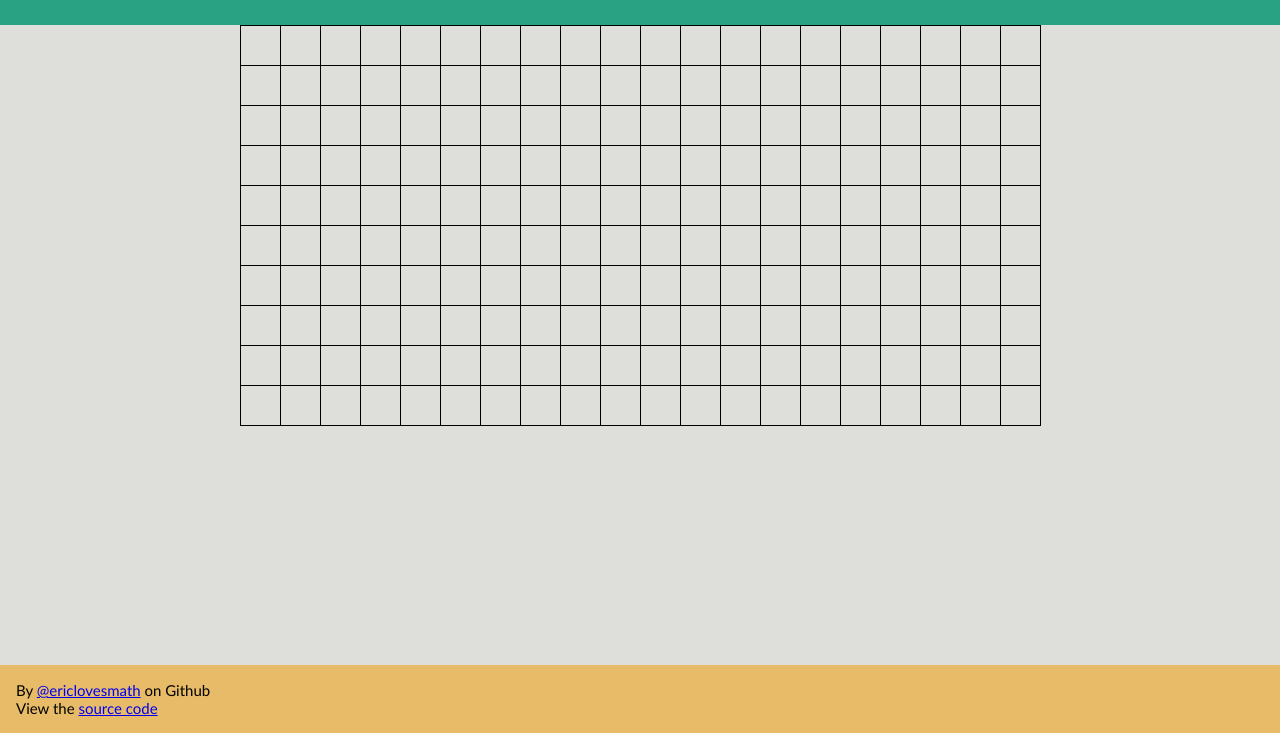
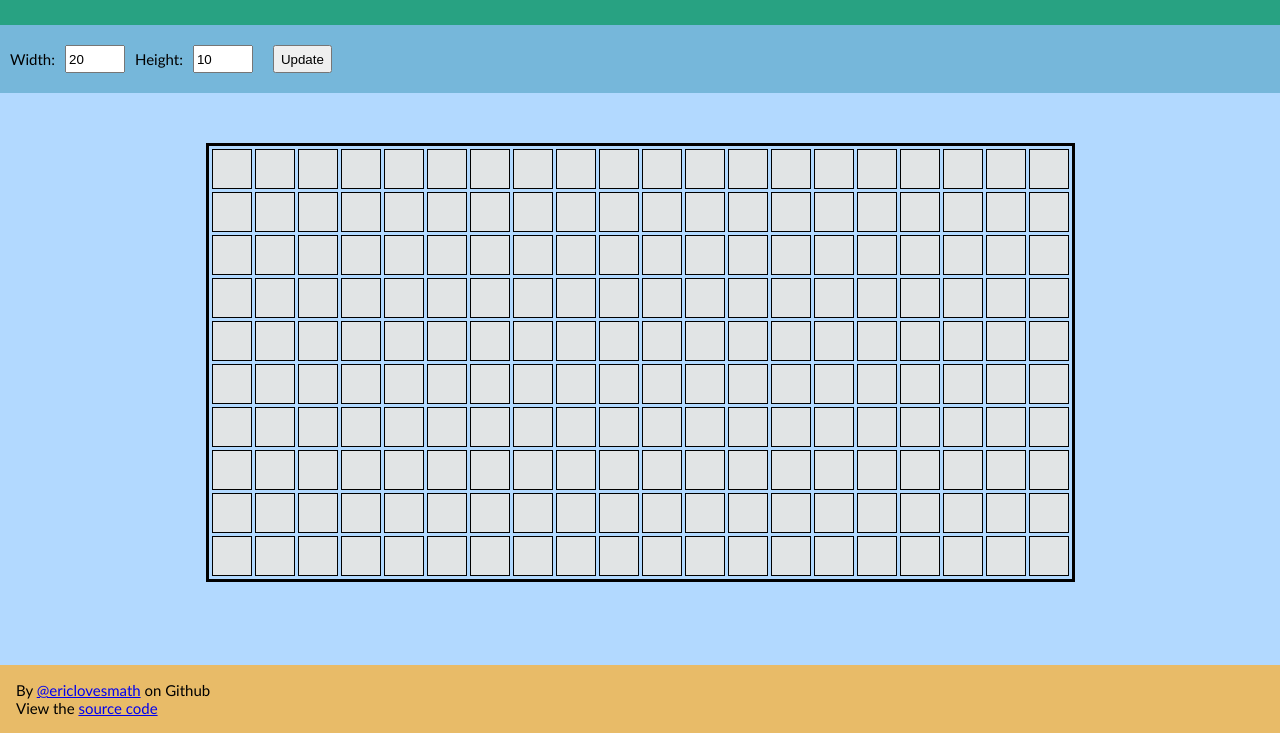
Before and after one commit to ericlovesmath/pathfinding-visualizer, a website with bundled scripts: page index.html in a window 1280 px wide. Shown: the part 67-800 px from the top of the page. Built offline with nearby package versions, Linux system fonts and the light colour scheme.

Commit message:
Grid + Navbar, Lacks funcationality

```diff
--- a/index.html
+++ b/index.html
@@ -15,13 +15,21 @@
     <h1>Pathfinding Visualizer</h1>
   </header>
 
+  <div id="navbar">
+    <p>Width:</p><input type="number" id="width-input" value="20">
+    <p>Height:</p><input type="number" id="height-input" value="10">
+    <button type="button" id="update-button">Update</button>
+  </div>
+
   <div id="container">
     <div id="grid"></div>
   </div>
 
   <footer>
-    By <a target="_blank" rel="noopener noreferrer" href="https://github.com/ericlovesmath">@ericlovesmath</a> on Github<br>
-    View the <a target="_blank" rel="noopener noreferrer" href="https://github.com/ericlovesmath/pathfinding-visualizer">source code</a>
+    By <a target="_blank" rel="noopener noreferrer" href="https://github.com/ericlovesmath">@ericlovesmath</a> on
+    Github<br>
+    View the <a target="_blank" rel="noopener noreferrer"
+      href="https://github.com/ericlovesmath/pathfinding-visualizer">source code</a>
   </footer>
 
 </body>
--- a/public/styles.css
+++ b/public/styles.css
@@ -5,7 +5,7 @@
 }
 
 body {
-    background-color: #DEDEDB;
+    background-color: #b2d9ff;
     font-family: Futura, "Trebuchet MS", Arial, sans-serif;
     font-size: 15px;
     margin: 0px;
@@ -13,12 +13,21 @@ body {
 }
 
 header {
+    /* position: absolute; */
     background-color: #28A282;
     padding: 0.5rem 0;
     text-align: center;
     color: #FFF;
     text-transform: uppercase;
     margin: 0px;
+}
+
+#navbar {
+    display: flex;
+    margin: 0px;
+    margin-bottom: 50px;
+    background-color: #76B7DA;
+    padding: 10px
 }
 
 #container {
@@ -40,12 +49,14 @@ footer {
     display: inline-grid;
     grid-template-columns: repeat(var(--width), 40px);
     grid-template-rows: repeat(var(--height), 40px);
+    border: 3px solid black;
+    padding: 3px;
+    gap: 3px;
 }
 
 #grid .node {
-    margin-bottom: -1px;
-    margin-right: -1px;
     border: 1px solid black;
+    background-color: #e1e4e5;
 }
 
 a:visited {
@@ -55,3 +66,14 @@ a:visited {
 a:hover {
   color: blue;
 }
+
+#navbar input {
+    width: 60px;
+    margin: 10px;
+    box-sizing: border-box;
+}
+
+#navbar button {
+    margin: 10px;
+    box-sizing: border-box;
+}
```
